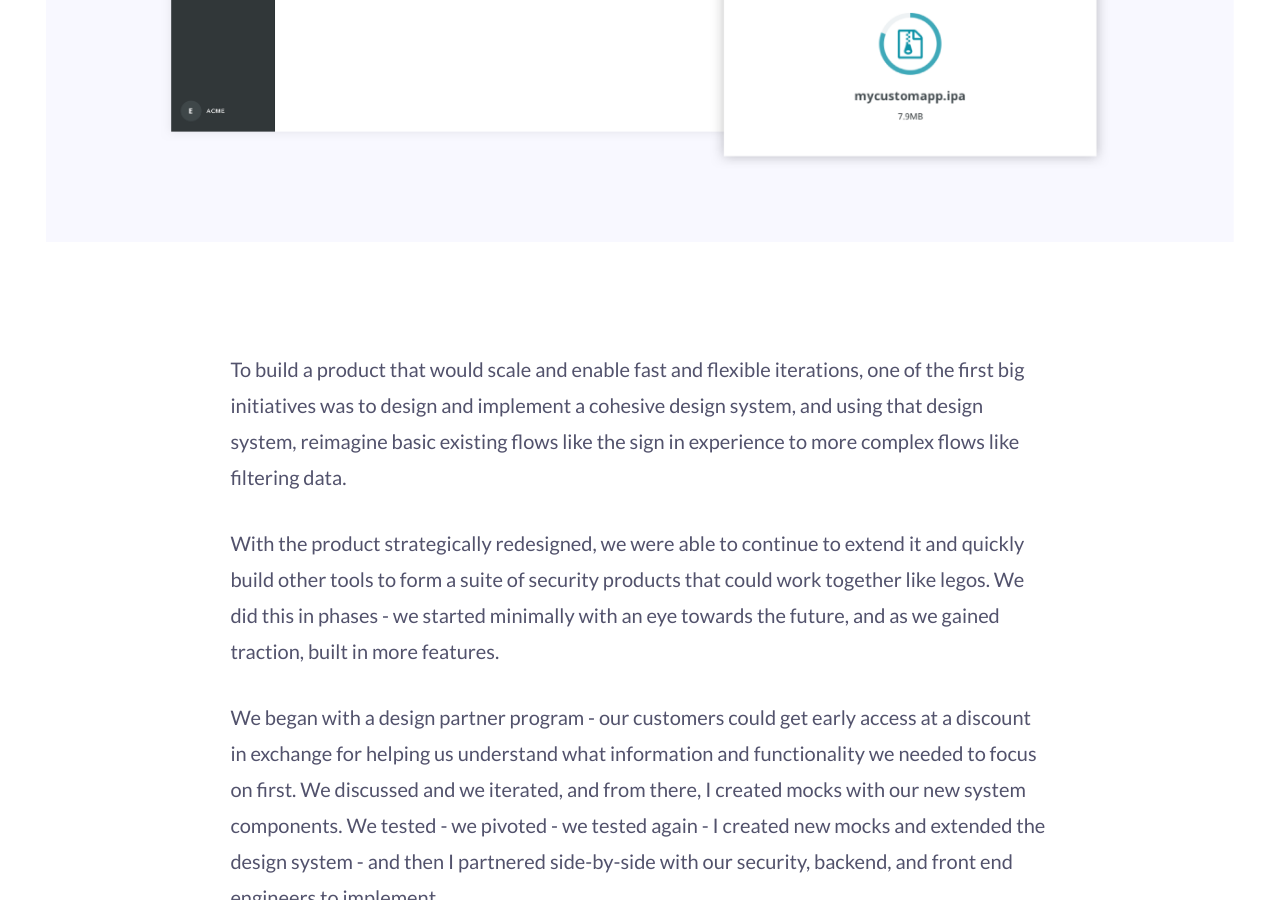
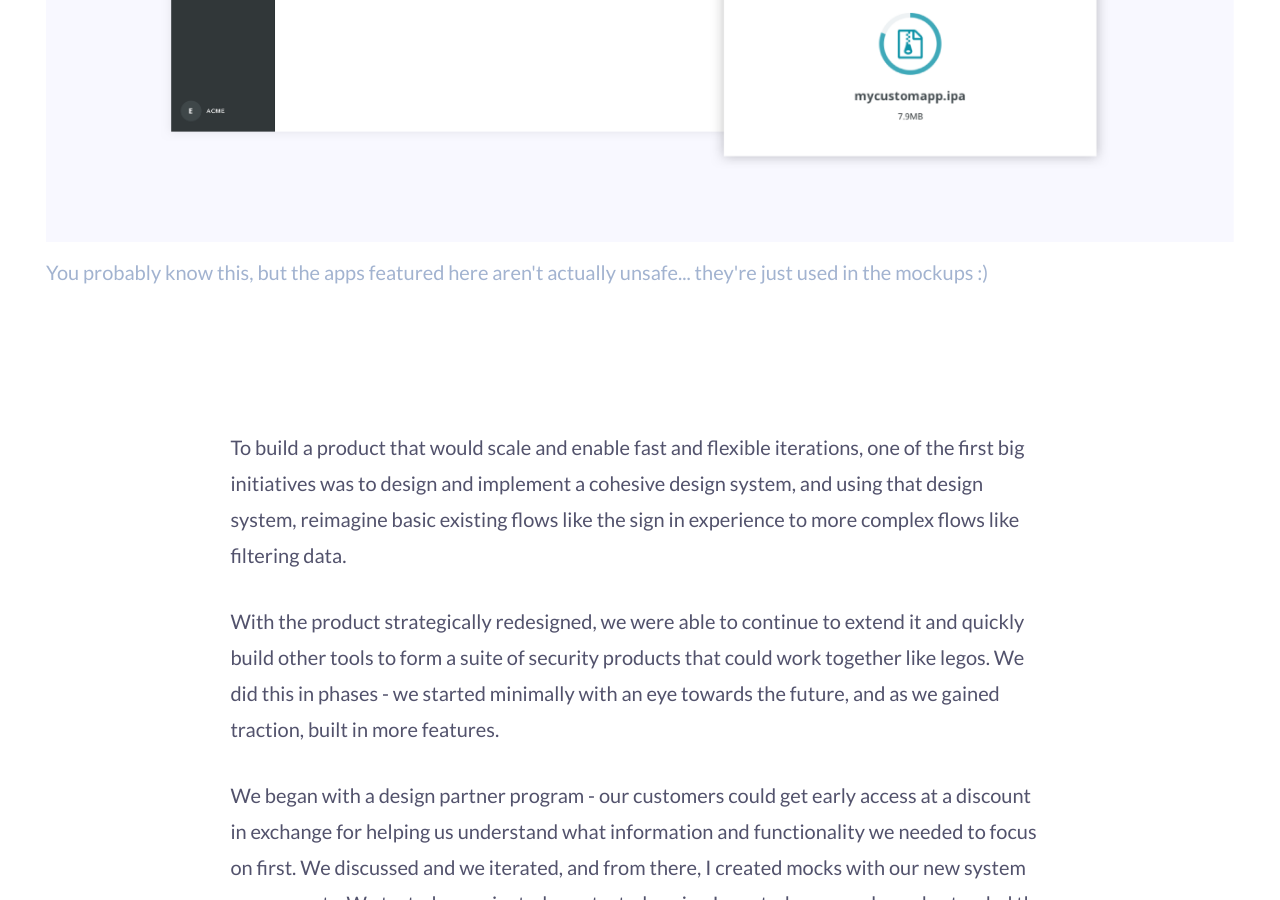
Before and after one commit to ericakatrak/ericakatrak.github.io, a Jekyll site: the page built from _posts/2016-09-07-lookout.md, in a window 1280 px wide and 900 px high, scrolled down 4000 px. Built offline with Jekyll 4.4.1, drawn with Linux system fonts in a browser that asks for light colours.

Commit message:
Lookout copy edit

```diff
--- a/_posts/2016-09-07-lookout.md
+++ b/_posts/2016-09-07-lookout.md
@@ -18,6 +18,7 @@ alt: Lookout
   <li><img src="{{ site.url }}/img/work/lookout17.png" alt="{{ page.alt }}" /></li>
   <li><img src="{{ site.url }}/img/work/lookout18.png" alt="{{ page.alt }}" /></li>
   <li><img src="{{ site.url }}/img/work/lookout19.png" alt="{{ page.alt }}" /></li>
+  <li><p class="meta">You probably know this, but the apps featured here aren't actually unsafe... they're just used in the mockups :)</p></li>
 </ul>
 
 <section>
```
